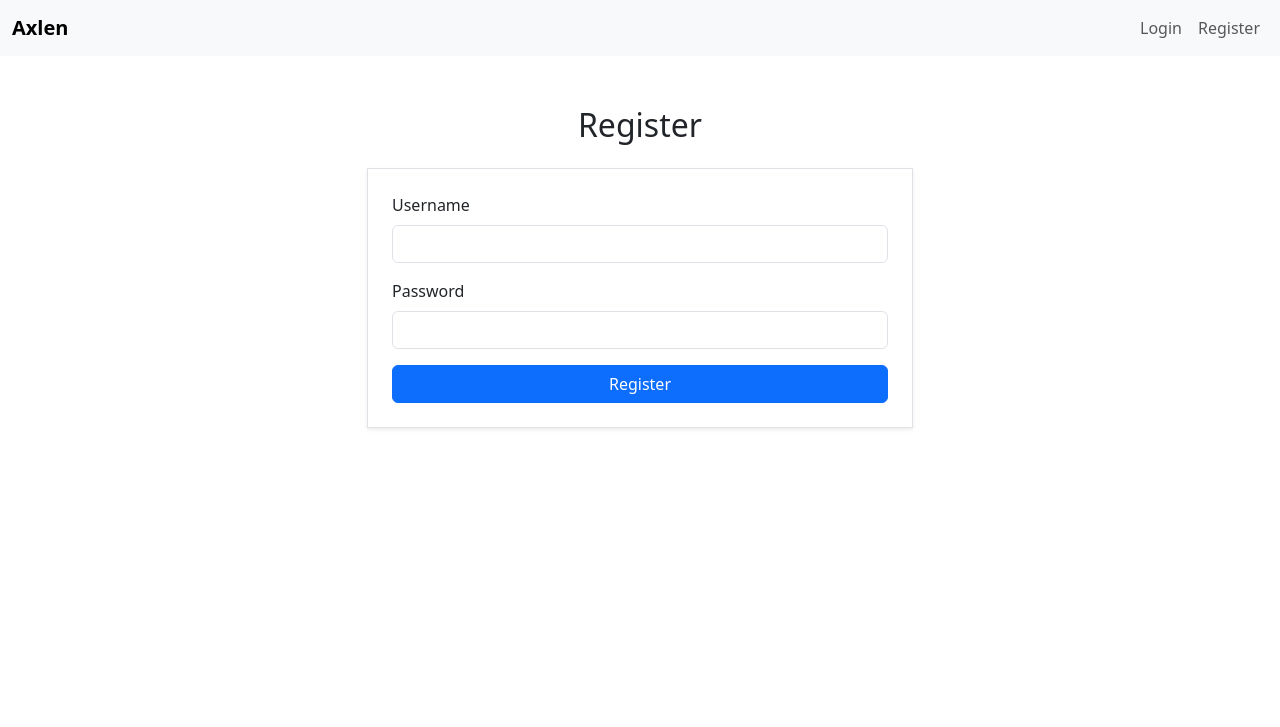
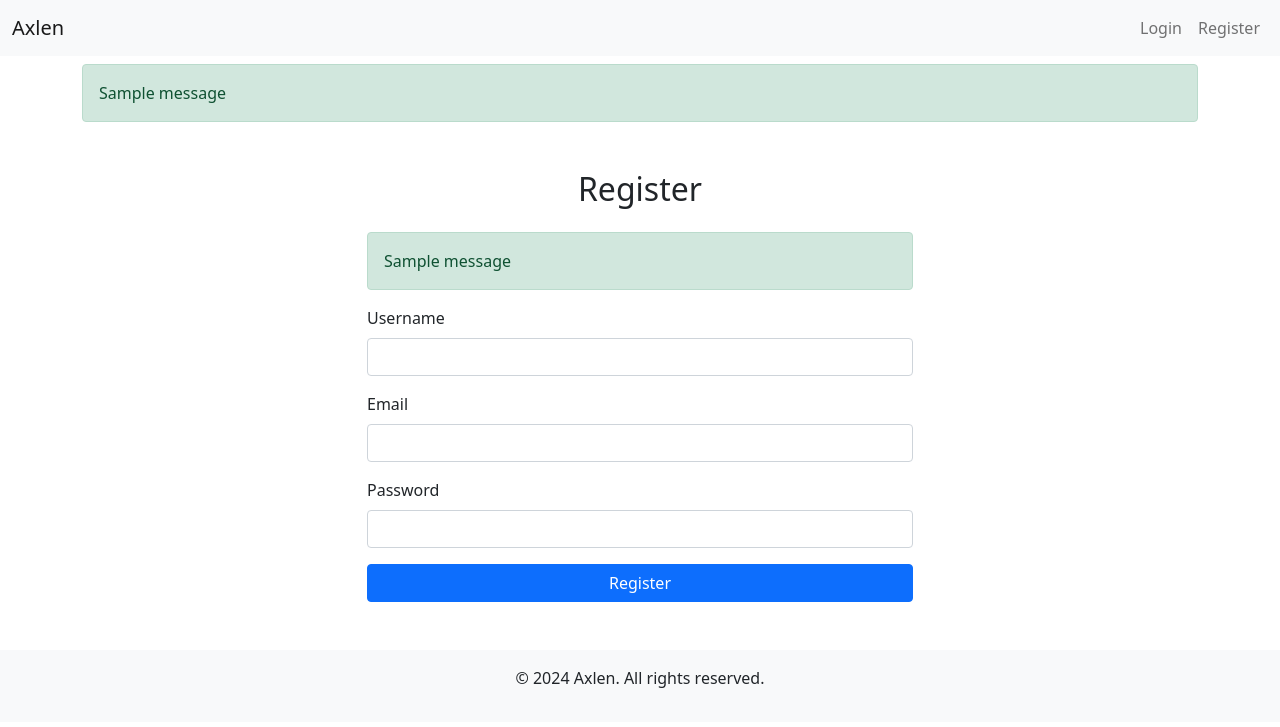
Before and after one commit to Sebastianng100/Axlen, a Flask app: page /register in a window 1280 px wide. Shown: the top 727 px of the page. Run offline with Flask 3, Linux system fonts and the light colour scheme; one stand-in notice (Sample message) is shown; some libraries are stand-ins or nearby versions.

Commit message:
Version 1.0.4
Completion of bootstrap login logout register consistency.
Happy Good Progress

```diff
--- a/Axlen/app.py
+++ b/Axlen/app.py
@@ -3,6 +3,7 @@
 from flask import Flask, render_template, request, redirect, url_for, flash, session, jsonify
 from flask_pymongo import PyMongo
 from flask_session import Session
+import random  # For generating verification codes
 from werkzeug.security import generate_password_hash, check_password_hash
 import gradio as gr
 import requests
@@ -14,7 +15,6 @@ app.secret_key = 'your_secret_key'  # Required for Flask sessions
 app.config['MONGO_URI'] = "mongodb+srv://sngofficial100:T0218191b@technest.wlno2.mongodb.net/shopping?retryWrites=true&w=majority&appName=TechNest"
 app.config['SESSION_TYPE'] = 'filesystem'  # Use the filesystem to store sessions
 app.config['PERMANENT_SESSION_LIFETIME'] = 86400  # 1 day in seconds
-app.config['SESSION_TYPE'] = 'filesystem'  # Store sessions in the filesystem
 Session(app)  # Initialize the session
 mongo = PyMongo(app)
 
@@ -25,15 +25,19 @@ products_collection = mongo.db.products
 @app.route('/test_mongo')
 def test_mongo():
     try:
-        product = products_collection.find_one()
-        if product:
-            # Convert the ObjectId to a string
-            product['_id'] = str(product['_id'])
-        print(f"Test Mongo Product: {product}")  # Debug print
-        return jsonify({"status": "success", "product": product}), 200
+        # Insert a dummy product into MongoDB for testing
+        products_collection.insert_one({"name": "Test Product", "price": 0})
+        return "MongoDB connection is successful!"
     except Exception as e:
-        print(f"Error connecting to MongoDB: {e}")  # Debugging
-        return "MongoDB Connection Error", 500
+        return f"Error connecting to MongoDB: {str(e)}"
+
+@app.route('/test_insert')
+def test_insert():
+    try:
+        users_collection.insert_one({"username": "testuser", "email": "test@test.com", "verified": False})
+        return "Test insert successful!"
+    except Exception as e:
+        return f"MongoDB Insert Error: {str(e)}"
 
 # Helper: Check if User is Logged In
 def login_required(f):
@@ -84,14 +88,10 @@ def get_cart():
 @app.route('/checkout', methods=['POST'])
 @login_required
 def checkout():
-    username = session['username']  # Get logged-in user
-
-    users_collection.update_one(
-        {"username": username},
-        {"$set": {"cart": []}}  # Clear the cart
-    )
-
-    return jsonify({"status": "success", "message": "Checkout successful!"})
+    username = session['username']
+    users_collection.update_one({"username": username}, {"$set": {"cart": []}})
+    flash("Checkout successful! Thank you for your purchase.")
+    return redirect(url_for('home'))
 
 # Route: Display Products on Homepage
 @app.route('/')
@@ -104,42 +104,75 @@ def home():
         print(f"Error in home route: {e}")  # Print the error to the console
         return "Internal Server Error", 500
 
-
 # Flask Route: User Login
 @app.route('/login', methods=['GET', 'POST'])
 def login():
     if request.method == 'POST':
-        username = request.form['username']
-        password = request.form['password']
+        identifier = request.form.get('identifier').strip()
+        password = request.form.get('password').strip()
 
-        user = users_collection.find_one({"username": username})
+        if not identifier or not password:
+            flash("Both fields are required.", "danger")
+            return redirect(url_for('login'))
+
+        user = users_collection.find_one({
+            "$or": [{"username": identifier}, {"email": identifier}]
+        })
+
         if user and check_password_hash(user["password"], password):
-            session['username'] = username
-            session.permanent = True  # Keep the session active
-            print(f"Logged in as: {username}")  # Debugging print
-            flash("Login successful!")
+            session['username'] = user["username"]
+            session['email'] = user["email"]
+            flash("Login successful!", "success")
             return redirect(url_for('home'))
-        flash("Invalid credentials, please try again.")
+
+        flash("Invalid credentials. Please try again.", "danger")
+        return redirect(url_for('login'))
+
     return render_template('login.html')
 
 # Flask Route: User Registration
 @app.route('/register', methods=['GET', 'POST'])
 def register():
     if request.method == 'POST':
-        username = request.form['username']
-        password = request.form['password']
+        try:
+            username = request.form.get('username').strip()
+            email = request.form.get('email').strip()
+            password = request.form.get('password').strip()
 
-        if users_collection.find_one({"username": username}):
-            flash("Username already exists, please choose a different one.")
-        else:
+            print(f"Received data - Username: {username}, Email: {email}, Password: {password}")
+
+            if not username or not email or not password:
+                flash("All fields are required.", "danger")
+                return redirect(url_for('register'))
+
+            existing_user = users_collection.find_one({
+                "$or": [{"username": username}, {"email": email}]
+            })
+
+            if existing_user:
+                flash("Username or Email already exists. Please use a different one.", "warning")
+                return redirect(url_for('register'))
+
             hashed_password = generate_password_hash(password)
-            users_collection.insert_one({
+            new_user = {
                 "username": username,
+                "email": email,
                 "password": hashed_password,
+                "verified": False,
                 "cart": []
-            })
-            flash("Registration successful! Please login.")
+            }
+
+            result = users_collection.insert_one(new_user)
+            print(f"User inserted successfully with ID: {result.inserted_id}")
+
+            flash("Registration successful! Please log in.", "success")
             return redirect(url_for('login'))
+
+        except Exception as e:
+            print(f"Error during registration: {e}")
+            flash("An unexpected error occurred. Please try again.", "danger")
+            return redirect(url_for('register'))
+
     return render_template('register.html')
 
 # Flask Route: Logout
@@ -161,80 +194,8 @@ def cart():
 
     return render_template('cart.html', cart=cart, total=total)
 
-# Gradio Interface
-def gradio_interface():
-    with gr.Blocks() as demo:
-        gr.Markdown("# 🛒 Welcome to Axlen")
-
-        # Product listing tab
-        with gr.Tab("Products"):
-            product_display = gr.Textbox(label="Available Products", lines=10)
-            product_display.value = str(get_products())
-
-        # Cart management tab
-        with gr.Tab("Cart"):
-            product_name = gr.Dropdown(
-                choices=[p["name"] for p in get_products()],
-                label="Select Product to Add to Cart"
-            )
-            add_output = gr.Textbox(label="Cart Status")
-            cart_contents = gr.Textbox(label="Current Cart Contents", lines=10)
-            checkout_button = gr.Button("Checkout")
-            checkout_output = gr.Textbox(label="Checkout Status")
-
-            # Callback: View Cart Contents
-            def view_cart():
-                response = requests.get(
-                    'http://127.0.0.1:5000/get_cart',
-                    params={"username": session.get('username')}
-                )
-                data = response.json()
-                cart = data.get('cart', [])
-                total = data.get('total', 0)
-
-                cart_display = "\n".join([f"{item['name']} - ${item['price']}" for item in cart])
-                return f"{cart_display}\n\nTotal: ${total:.2f}"
-
-            # Callback: Add product to cart
-            def add_product_to_cart(product_name):
-                response = requests.post(
-                    'http://127.0.0.1:5000/add_to_cart',
-                    json={"username": session.get('username'), "product_name": product_name}
-                )
-                message = response.json().get('message', 'Error adding product.')
-                cart_content_after_add = view_cart()
-                return message, cart_content_after_add
-
-            # Callback: Perform Checkout
-            def perform_checkout():
-                try:
-                    response = requests.post(
-                        'http://127.0.0.1:5000/checkout',
-                        json={"username": session.get('username')}
-                    )
-                    message = response.json().get('message', 'Checkout failed.')
-                    # Clear the cart contents after checkout
-                    return message, "Cart is empty."
-                except requests.exceptions.ConnectionError:
-                    return "Failed to connect to the server.", ""
-
-            add_button = gr.Button("Add to Cart")
-            add_button.click(
-                add_product_to_cart,
-                inputs=[product_name],
-                outputs=[add_output, cart_contents]
-            )
-
-            checkout_button.click(
-                perform_checkout,
-                outputs=[checkout_output, cart_contents]
-            )
-
-    return demo
-
 # Run Flask and Gradio
 if __name__ == "__main__":
-    # Run Flask app in a separate process or thread
     from threading import Thread
     def run_flask():
         app.run(port=5000, threaded=False)  # Ensure Flask runs on port 5000
@@ -242,6 +203,5 @@ if __name__ == "__main__":
     flask_thread = Thread(target=run_flask)
     flask_thread.start()
 
-    # Launch Gradio interface
-    interface = gradio_interface()
+    interface = gr.Interface(fn=lambda: "Welcome to Axlen", inputs=[], outputs="text")
     interface.launch(share=True)
--- a/Axlen/templates/base.html
+++ b/Axlen/templates/base.html
@@ -3,38 +3,21 @@
 <head>
     <meta charset="UTF-8">
     <meta name="viewport" content="width=device-width, initial-scale=1.0">
-    <title>Axlen - Shopping Platform</title>
-
-    <!-- Bootstrap CSS -->
-    <link href="https://cdn.jsdelivr.net/npm/bootstrap@5.3.0/dist/css/bootstrap.min.css" rel="stylesheet">
-
-    <style>
-        .navbar-brand {
-            font-weight: bold;
-        }
-        .dropdown-menu {
-            min-width: 160px;
-        }
-        .container {
-            margin-top: 50px;
-        }
-    </style>
+    <title>{% block title %}Axlen{% endblock %}</title>
+    <link rel="stylesheet" href="https://cdn.jsdelivr.net/npm/bootstrap@5.1.3/dist/css/bootstrap.min.css">
 </head>
 <body>
     <nav class="navbar navbar-expand-lg navbar-light bg-light">
         <div class="container-fluid">
             <a class="navbar-brand" href="{{ url_for('home') }}">Axlen</a>
-            <div class="collapse navbar-collapse justify-content-end">
-                <ul class="navbar-nav">
-                    {% if 'username' in session %}
-                        <li class="nav-item dropdown">
-                            <a class="nav-link dropdown-toggle" href="#" role="button" data-bs-toggle="dropdown">
-                                👤 {{ session['username'] }}
-                            </a>
-                            <ul class="dropdown-menu dropdown-menu-end">
-                                <li><a class="dropdown-item" href="#">Account</a></li>
-                                <li><a class="dropdown-item" href="{{ url_for('logout') }}">Logout</a></li>
-                            </ul>
+            <div class="collapse navbar-collapse" id="navbarNav">
+                <ul class="navbar-nav ms-auto">
+                    {% if session.get('username') %}
+                        <li class="nav-item">
+                            <a class="nav-link" href="{{ url_for('logout') }}">Logout</a>
+                        </li>
+                        <li class="nav-item">
+                            <a class="nav-link" href="{{ url_for('cart') }}">Cart</a>
                         </li>
                     {% else %}
                         <li class="nav-item">
@@ -49,11 +32,27 @@
         </div>
     </nav>
 
-    <div class="container">
+    <!-- Flash Message Section (Visible on all pages) -->
+    <div class="container mt-2">
+        {% with messages = get_flashed_messages(with_categories=True) %}
+            {% if messages %}
+                {% set category, message = messages[-1] %}  <!-- Display the latest message only -->
+                <div class="alert alert-{{ category }} mt-2" role="alert">
+                    {{ message }}
+                </div>
+            {% endif %}
+        {% endwith %}
+    </div>
+
+    <div class="container mt-5">
         {% block content %}{% endblock %}
     </div>
 
-    <!-- Bootstrap JS Bundle -->
-    <script src="https://cdn.jsdelivr.net/npm/bootstrap@5.3.0/dist/js/bootstrap.bundle.min.js"></script>
+    <footer class="bg-light text-center py-3 mt-5">
+        <p>&copy; 2024 Axlen. All rights reserved.</p>
+    </footer>
+
+    <script src="https://cdn.jsdelivr.net/npm/@popperjs/core@2.10.2/dist/umd/popper.min.js"></script>
+    <script src="https://cdn.jsdelivr.net/npm/bootstrap@5.1.3/dist/js/bootstrap.min.js"></script>
 </body>
 </html>
--- a/Axlen/templates/register.html
+++ b/Axlen/templates/register.html
@@ -1,13 +1,30 @@
 {% extends "base.html" %}
+
+{% block title %}Register - Axlen{% endblock %}
 
 {% block content %}
 <div class="row justify-content-center">
     <div class="col-md-6">
         <h2 class="text-center mb-4">Register</h2>
-        <form action="{{ url_for('register') }}" method="POST" class="border p-4 shadow-sm">
+
+        <!-- Display the most recent flash message -->
+        {% with messages = get_flashed_messages(with_categories=True) %}
+            {% if messages %}
+                {% set category, message = messages[-1] %}  <!-- Show only the latest message -->
+                <div class="alert alert-{{ category }} mt-2" role="alert">
+                    {{ message }}
+                </div>
+            {% endif %}
+        {% endwith %}
+
+        <form action="{{ url_for('register') }}" method="POST">
             <div class="mb-3">
                 <label for="username" class="form-label">Username</label>
                 <input type="text" name="username" id="username" class="form-control" required>
+            </div>
+            <div class="mb-3">
+                <label for="email" class="form-label">Email</label>
+                <input type="email" name="email" id="email" class="form-control" required>
             </div>
             <div class="mb-3">
                 <label for="password" class="form-label">Password</label>
```
Also changed, not shown: Axlen/templates/login.html (+5 -3 lines), Axlen/templates/verify_email.html (added, +20 -0 lines), 1 other file.
